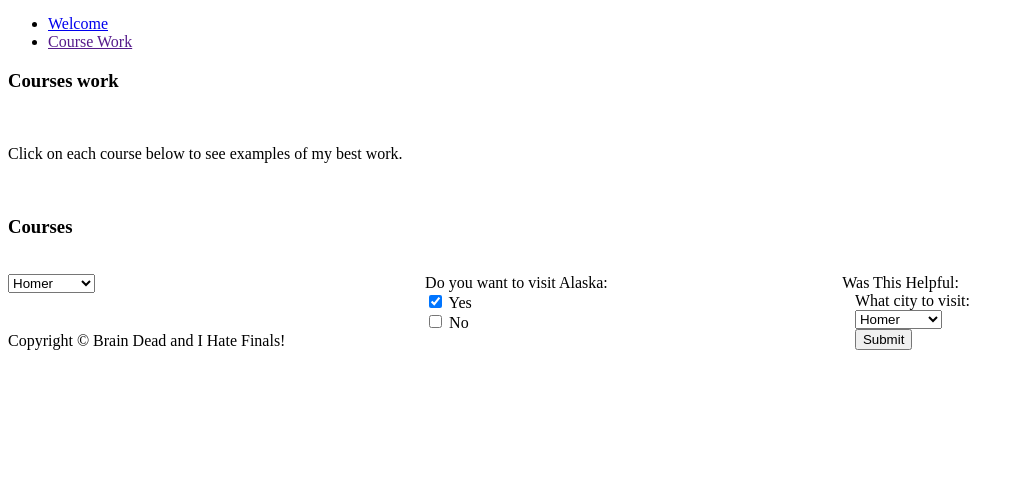
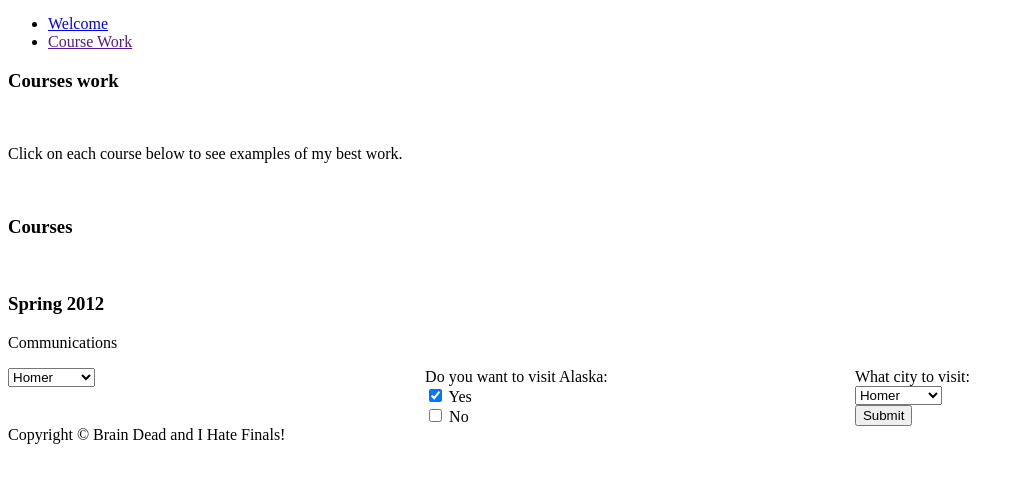
Before and after one commit to RodneyWorch/E-Portfolio, a plain HTML site: page coursework.html in a window 1280 px wide. Shown: the part 52-534 px from the top of the page, without its empty margins (0-1024 px from the left). Drawn offline with Linux system fonts and the light colour scheme.

Commit message:
Update coursework.html

```diff
--- a/coursework.html
+++ b/coursework.html
@@ -33,7 +33,8 @@
               <h1>Courses</h1></br>
 
               <!-- columns divs, float left, no margin so there is no space between column, width=1/3, Radio button -->
-                Was This Helpful:
+                  <h1>Spring 2012</h1>
+                  <p>Communications</p>
                   <form id="column1" style="float:left; margin:0; width:33%;">
                     <select name="citys">
                       <option value="Girdwood">Girdwood</option>
```
